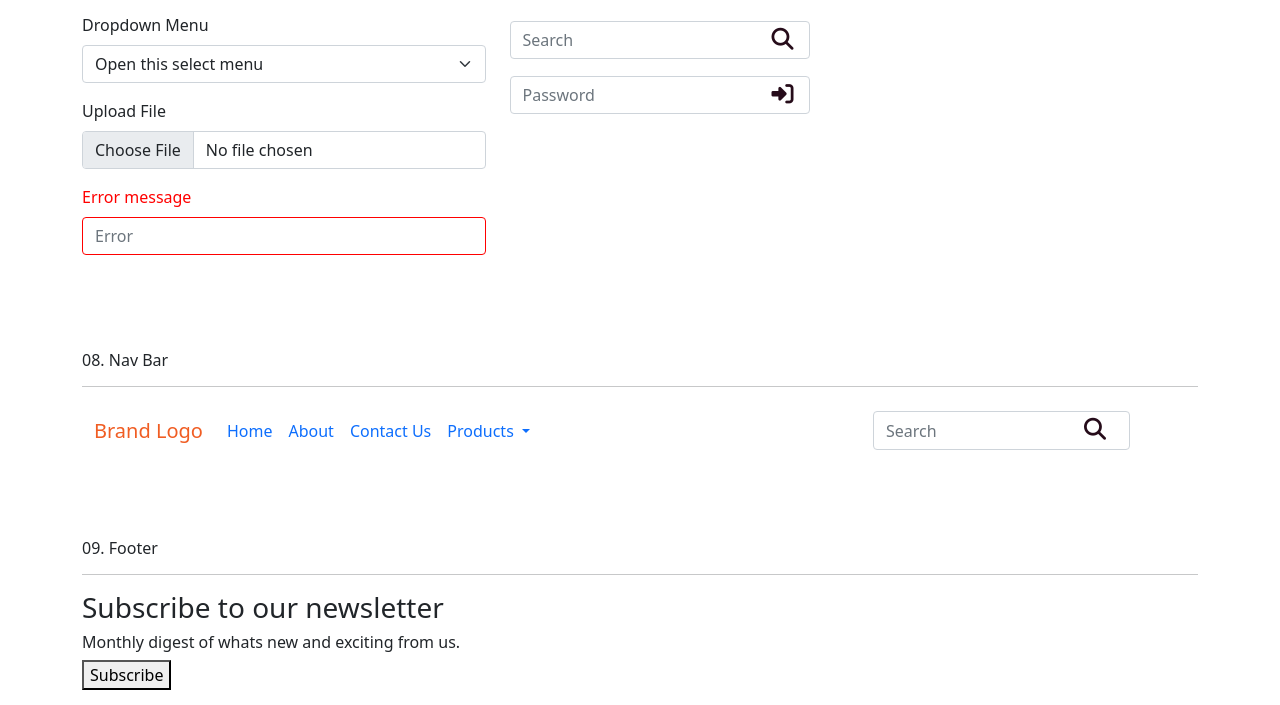
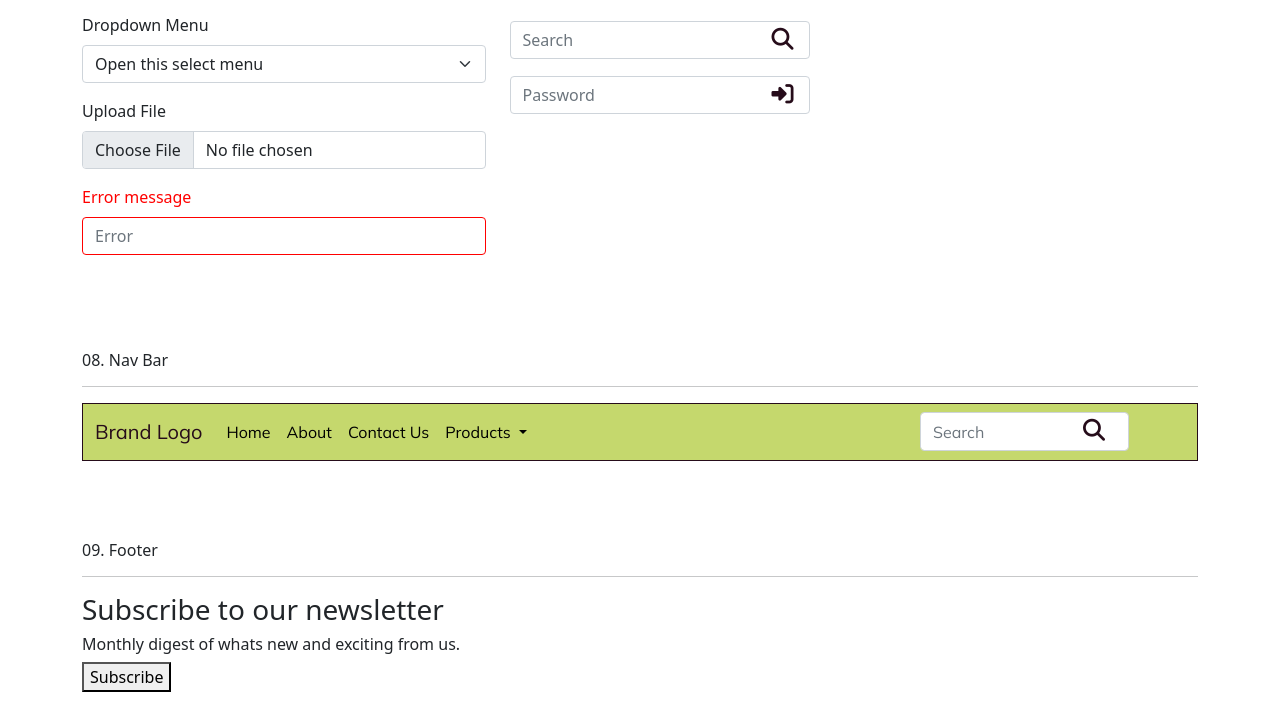
Before and after one commit to LeiaLL/UI-Design-Guide, a plain HTML site: page index.html in a window 1280 px wide. Shown: the part 2730-3435 px from the top of the page. Drawn offline with nearby package versions, Linux system fonts and the light colour scheme.

Commit message:
Added Nav Bar section styling

```diff
--- a/src/style.css
+++ b/src/style.css
@@ -333,3 +333,31 @@ input.form-control.password {
   width: 300px;
 }
 /* Forms Section*/
+
+/* Nav Bar Section*/
+.navbar {
+  border: 1px solid #260c1a;
+  background-color: #c5d86d;
+  color: #260c1a;
+  font-family: "Mulish", sans-serif;
+}
+.nav-link {
+  color: #000;
+}
+
+.nav-link:hover {
+  color: #260c1a;
+  font-size: 18px;
+}
+
+.navbar-brand {
+  color: #260c1a;
+}
+.navbar-brand:hover {
+  color: #260c1a;
+}
+
+.input.form-control.me-2 {
+  border: 1px solid #c5d86d;
+}
+/* Nav Bar Section*/
```
